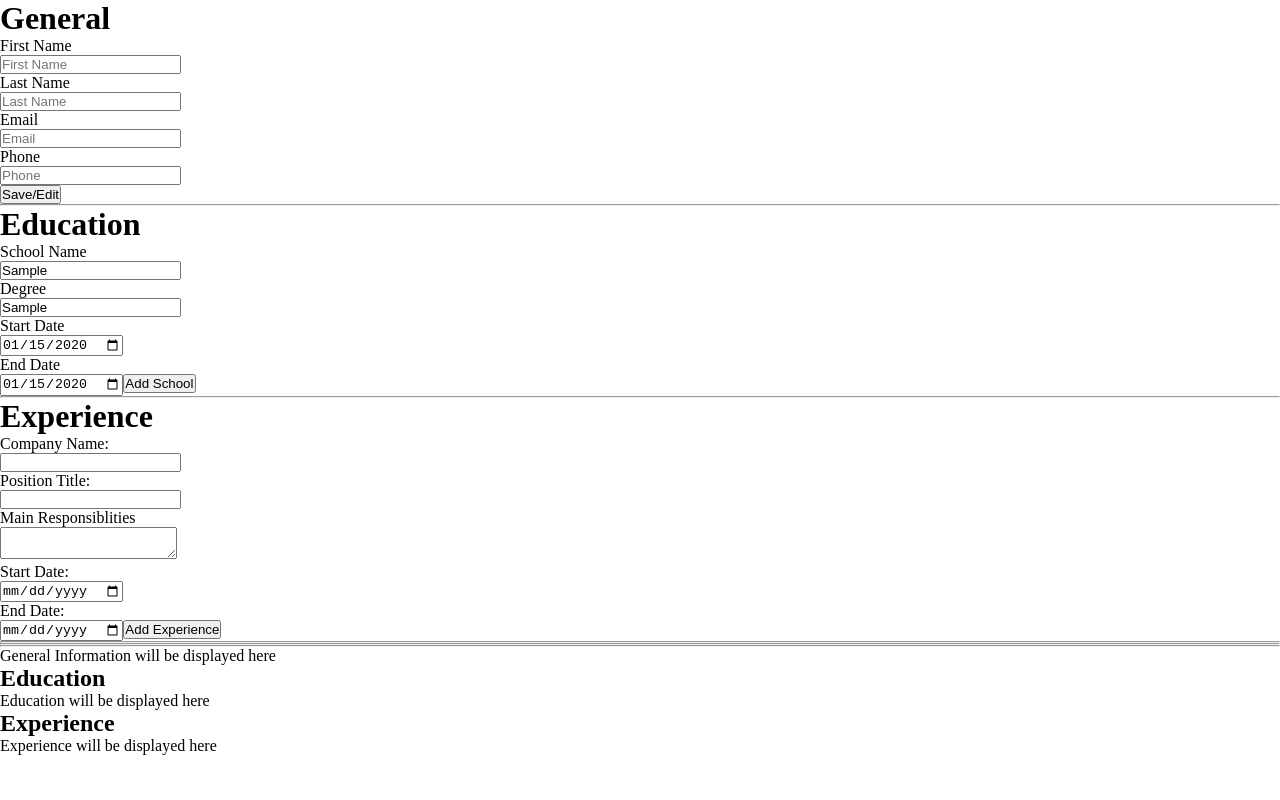
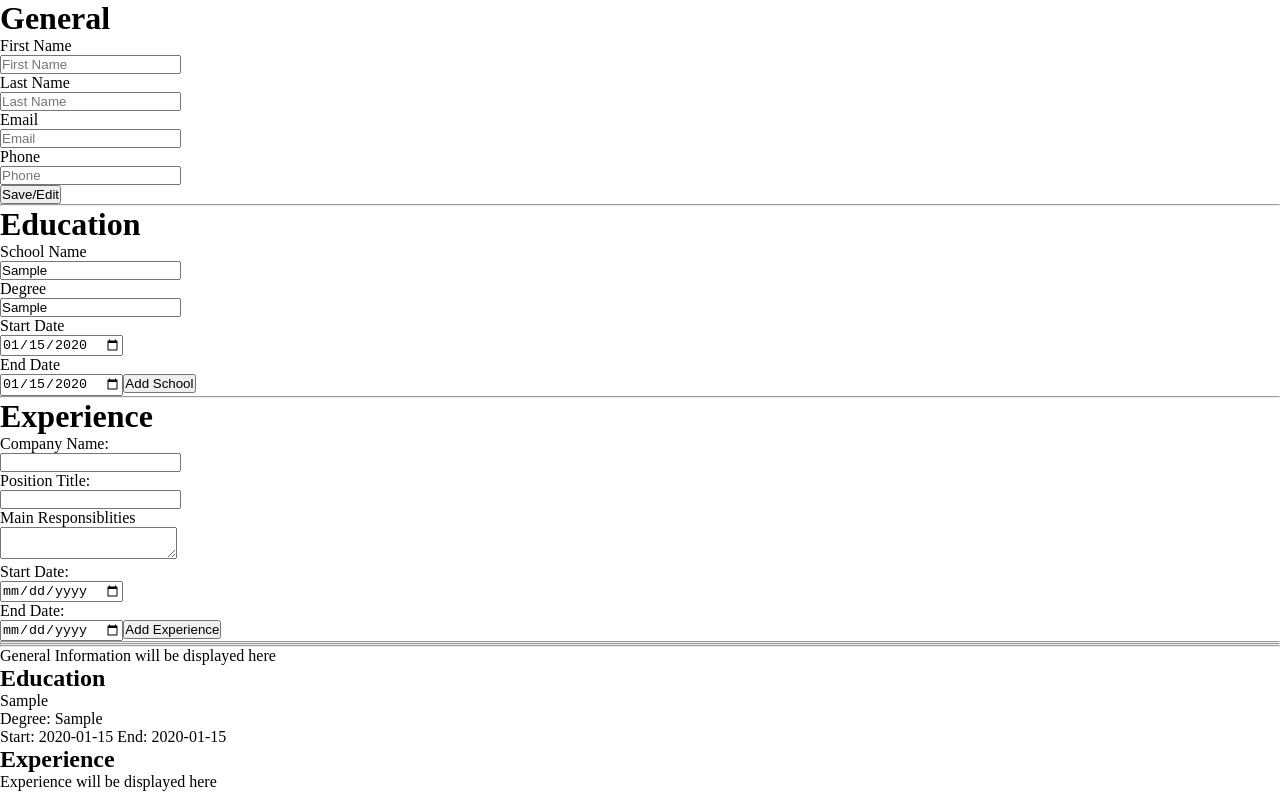
Before and after one commit to BearsLair/React-CV, a React (Vite) app in the folder CV-App/: page / in a window 1280 px wide. Both pictures are taken after typing "Sample", "Sample", "2020-01-15", "2020-01-15" into the empty fields and a click on the button "Add School". Built offline with nearby package versions, Linux system fonts and the light colour scheme.

Commit message:
Feat: Mulitple items from array now display

```diff
--- a/CV-App/src/components/CV_Display.jsx
+++ b/CV-App/src/components/CV_Display.jsx
@@ -13,26 +13,34 @@ function CV_Display({ generalData, eduData, expData }) {
         <p>General Information will be displayed here</p>
       )}
       <h2>Education</h2>
-      {eduData.schoolName ? (
+      {eduData.length > 0 ? (
+        eduData.map((item) => {
+          return (
             <div className="edu-info">
-          <p>{eduData.schoolName}</p>
-          <p>Degree: {eduData.degree}</p>
+              <p>{item.schoolName}</p>
+              <p>Degree: {item.degree}</p>
               <p>
-            Start: {eduData.eduStartDate} End: {eduData.eduEndDate}
+                Start: {item.eduStartDate} End: {item.eduEndDate}
               </p>
             </div>
+          );
+        })
       ) : (
         <p>Education will be displayed here</p>
       )}
       <h2>Experience</h2>
-      {expData.companyName ? (
+      {expData.length > 0 ? (
+        expData.map((item) => {
+          return (
             <div className="exp-info">
-          <p>{expData.companyName}</p>
-          <p>Position: {expData.posTitle}</p>
+              <p>{item.companyName}</p>
+              <p>Position: {item.posTitle}</p>
               <p>
-            Start: {expData.expStartDate} End: {expData.expEndDate}
+                Start: {item.expStartDate} End: {item.expEndDate}
               </p>
             </div>
+          );
+        })
       ) : (
         <p>Experience will be displayed here</p>
       )}
```
Lines whose indentation alone changed are shown as unchanged.
